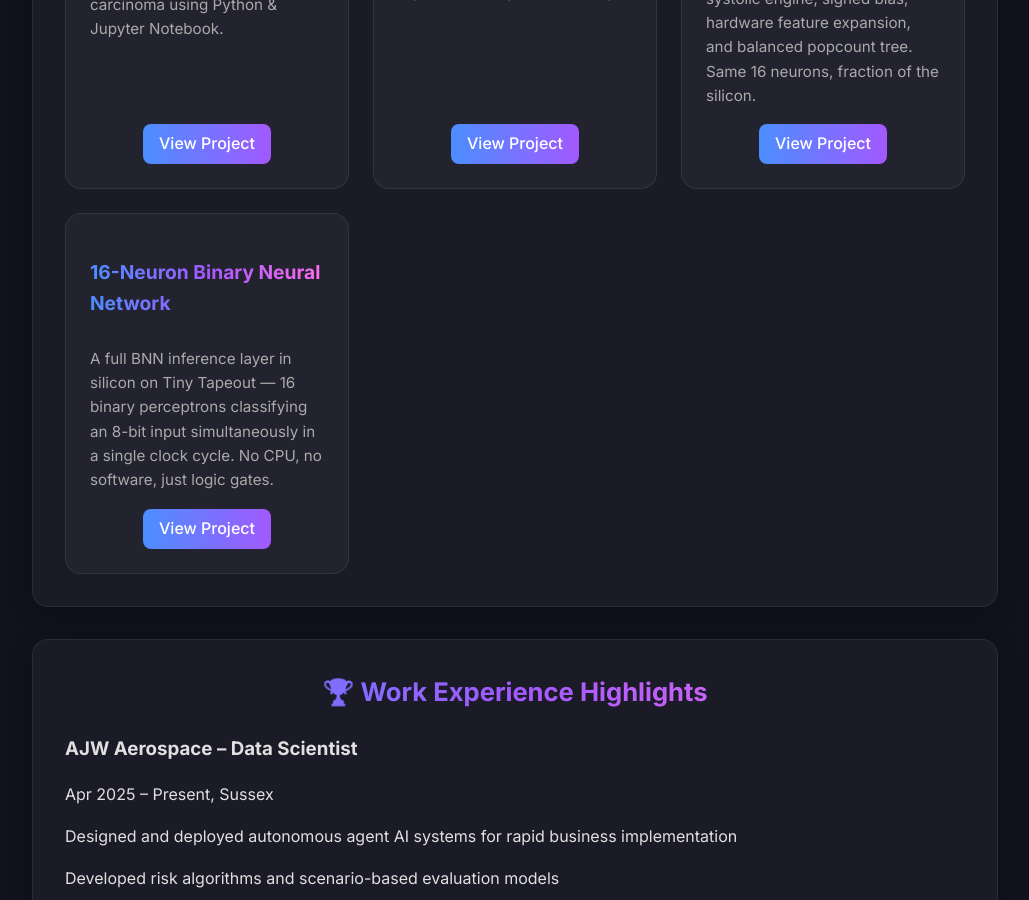
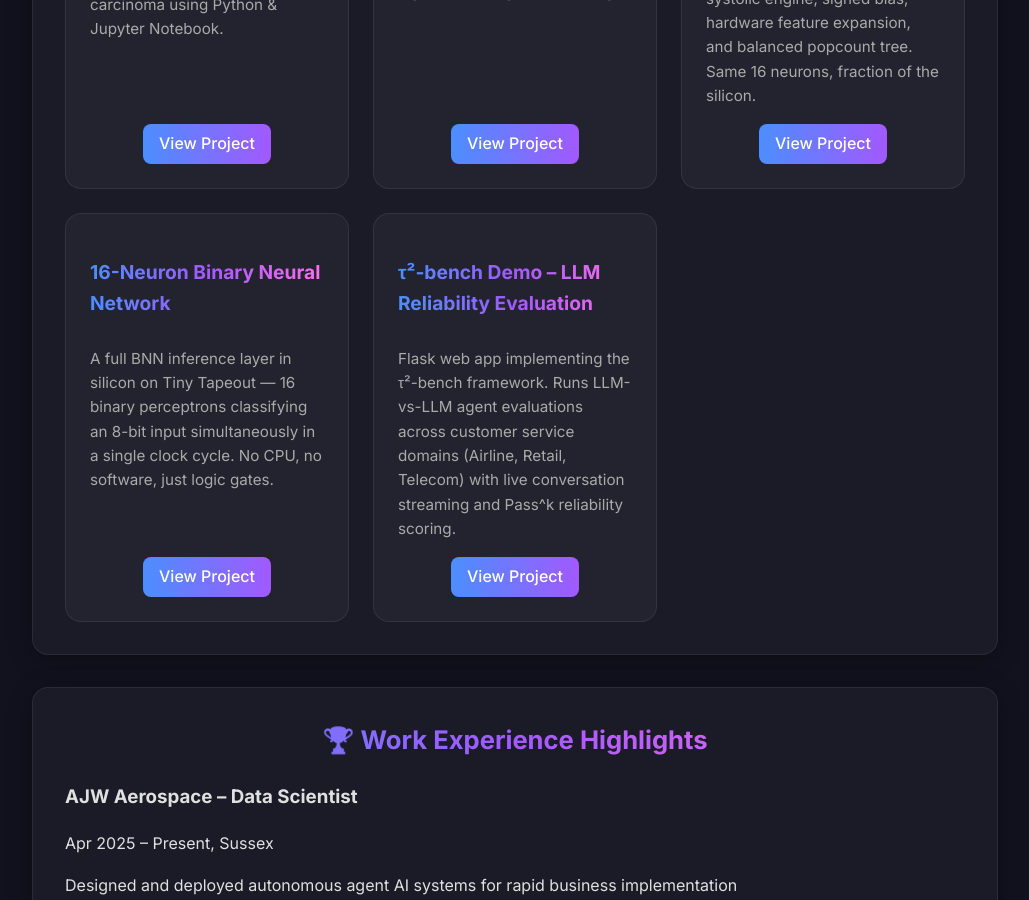
Before and after one commit to Dean-Foulds/Dean-Foulds, a Jekyll site: the page built from index.md, in a window 1280 px wide and 900 px high, scrolled down 2099 px. Shown: the whole window, without its empty margins (125-1154 px from the left). Built offline with Jekyll 4.4.1, drawn with Linux system fonts in a browser that asks for light colours.

Commit message:
tau 2 project added

```diff
--- a/index.md
+++ b/index.md
@@ -66,6 +66,12 @@ title: Dean Foulds – Data Scientist & ML Engineer
       <h3>16-Neuron Binary Neural Network</h3>
       <p>A full BNN inference layer in silicon on Tiny Tapeout — 16 binary perceptrons classifying an 8-bit input simultaneously in a single clock cycle. No CPU, no software, just logic gates.</p>
       <a target="_blank" rel="noopener noreferrer" href="projects/pipelined_perceptron">View Project</a>
+    </div>
+
+    <div class="project-card">
+      <h3>τ²-bench Demo – LLM Reliability Evaluation</h3>
+      <p>Flask web app implementing the τ²-bench framework. Runs LLM-vs-LLM agent evaluations across customer service domains (Airline, Retail, Telecom) with live conversation streaming and Pass^k reliability scoring.</p>
+      <a target="_blank" rel="noopener noreferrer" href="https://github.com/Dean-Foulds/tau2_demo">View Project</a>
     </div>
   </div>
 </section>
```
Also changed, not shown: README_source.md, 2 other files.
